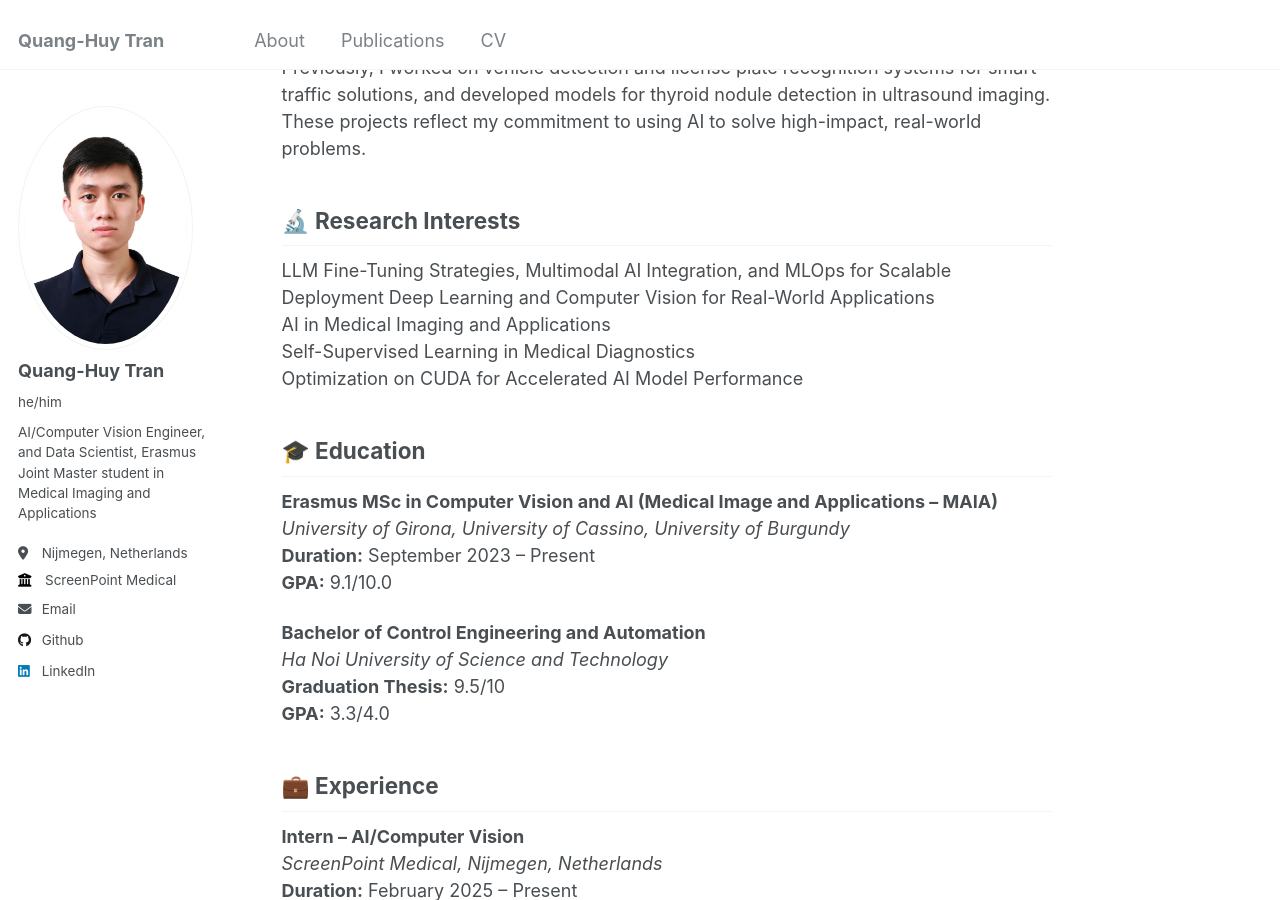
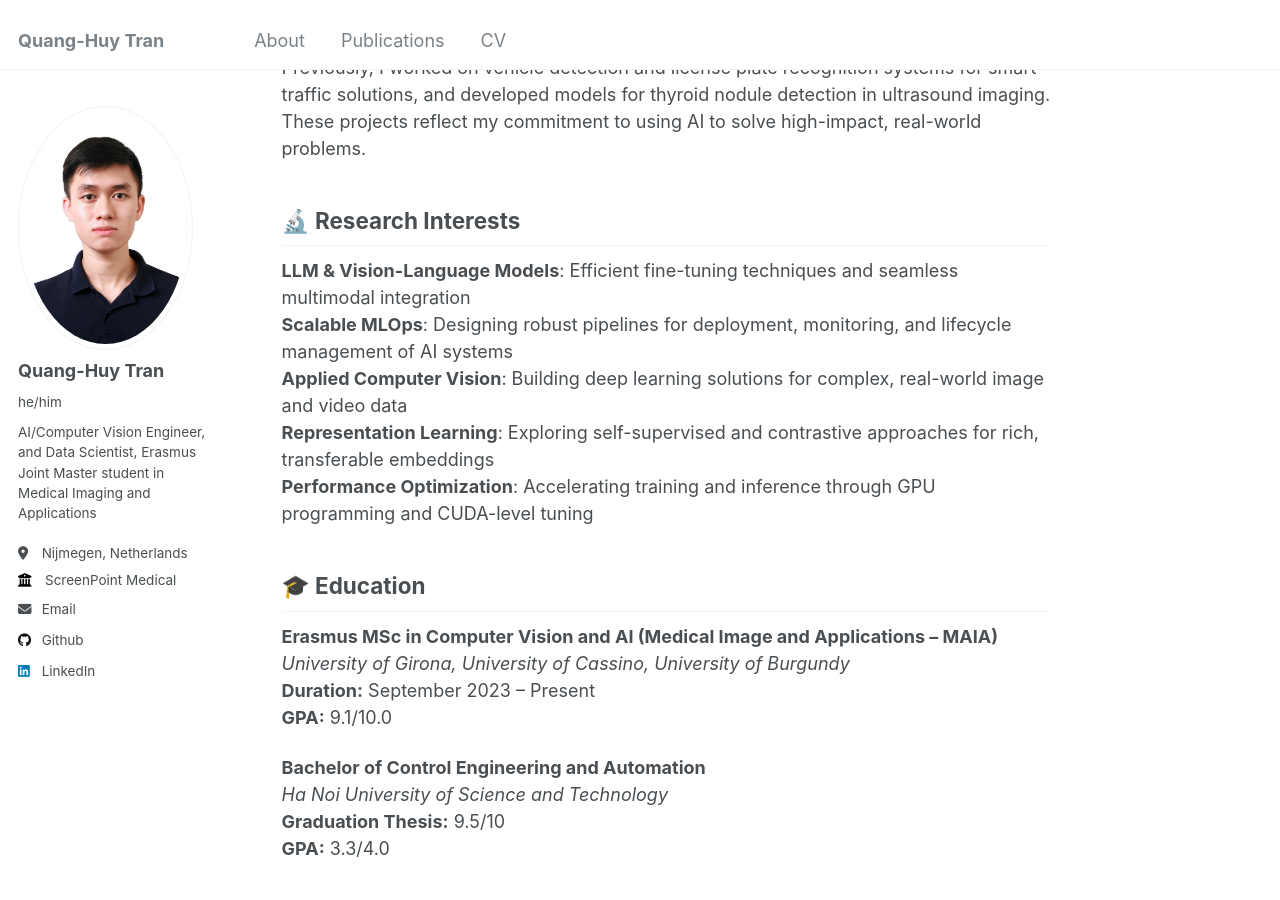
Before and after one commit to huytrnq/huytrnq.github.io, a Jekyll site: the page built from _pages/about.md, in a window 1280 px wide and 900 px high, scrolled down 384 px. Built offline with Jekyll 4.4.1, drawn with Linux system fonts in a browser that asks for light colours.

Commit message:
refine research interests section for clarity and detail

```diff
--- a/_pages/about.md
+++ b/_pages/about.md
@@ -14,11 +14,11 @@ I have hands-on experience with deep learning, large language models (LLMs), and
 Previously, I worked on vehicle detection and license plate recognition systems for smart traffic solutions, and developed models for thyroid nodule detection in ultrasound imaging. These projects reflect my commitment to using AI to solve high-impact, real-world problems.
 
 ## 🔬 Research Interests ##
-LLM Fine-Tuning Strategies, Multimodal AI Integration, and MLOps for Scalable Deployment
-Deep Learning and Computer Vision for Real-World Applications
-AI in Medical Imaging and Applications
-Self-Supervised Learning in Medical Diagnostics
-Optimization on CUDA for Accelerated AI Model Performance
+**LLM & Vision-Language Models**: Efficient fine-tuning techniques and seamless multimodal integration
+**Scalable MLOps**: Designing robust pipelines for deployment, monitoring, and lifecycle management of AI systems
+**Applied Computer Vision**: Building deep learning solutions for complex, real-world image and video data
+**Representation Learning**: Exploring self-supervised and contrastive approaches for rich, transferable embeddings
+**Performance Optimization**: Accelerating training and inference through GPU programming and CUDA-level tuning
 
 
 ## 🎓 Education
```
